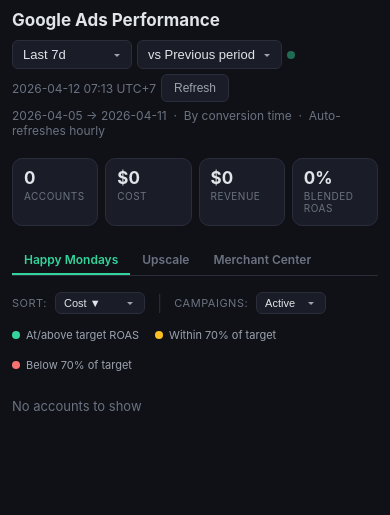
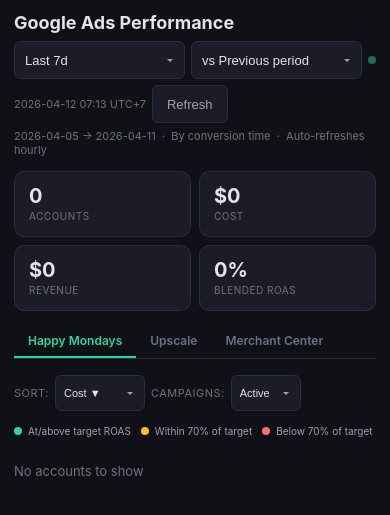
Before and after one commit to dingospo1/ads-dashboard, a Flask app: page / in a window 390 px wide. Shown: the top 515 px of the page. Run offline with Flask 3, Linux system fonts and the light colour scheme; data that the repository does not hold is empty.

Commit message:
Fix missing accounts and full mobile optimisation
- dashboard.html: remove HAPPY_WHITELIST/UPSCALE_WHITELIST filtering
  so all accounts from the MCC show (whitelist was silently dropping
  accounts whose API names didn't match exactly)
- dashboard.html: replace bare mobile media query with full responsive
  layout at 768px breakpoint: stacked header, 2x2 summary grid, tabs
  scroll horizontally, single-column account grid, full-screen modal,
  2-up swipeable KPI cards, larger touch targets on all controls,
  MC tab 2-col stats grid, tables force scroll with min-width

Co-Authored-By: Claude Sonnet 4.6 <noreply@anthropic.com>

```diff
--- a/templates/dashboard.html
+++ b/templates/dashboard.html
@@ -207,34 +207,101 @@ select.ctrl:focus { outline: none; border-color: #34d399; }
 .data-table tr:last-child td { border-bottom: none; }
 .data-table tr:hover td { background: rgba(255,255,255,0.02); }
 
-/* MOBILE */
-@media (max-width: 640px) {
-  body { padding: 10px 12px; }
-  h1 { font-size: 17px; }
-  .controls { gap: 5px; }
-  .summary-bar { gap: 7px; }
-  .stat-box { min-width: 76px; padding: 9px 11px; }
-  .stat-value { font-size: 17px; }
-  .grid { grid-template-columns: 1fr; }
-  .card { padding: 13px; }
-  .account-summary { gap: 10px; }
-  .tab { padding: 6px 12px; font-size: 12px; }
-  /* Modal */
-  .modal { margin: 0; padding: 14px 12px; border-radius: 0; min-height: 100vh; border: none; }
-  .modal-overlay { padding: 0; }
-  .modal-header { gap: 8px; margin-bottom: 12px; }
+/* ======= MOBILE OPTIMISATION ======= */
+@media (max-width: 768px) {
+  /* Base */
+  body { padding: 12px 14px; }
+
+  /* Header — stack title above controls */
+  .header { flex-direction: column; gap: 8px; }
+  h1 { font-size: 18px; }
+  .controls { width: 100%; gap: 6px; }
+  .controls select.ctrl { flex: 1; font-size: 13px; padding: 8px 28px 8px 10px; min-height: 38px; }
+  .custom-range { width: 100%; }
+  .custom-range input[type=date] { flex: 1; font-size: 13px; padding: 7px 8px; min-height: 38px; }
+  .last-updated { font-size: 11px; }
+  .refresh-btn { padding: 8px 14px; font-size: 13px; min-height: 38px; }
+  .subtitle { font-size: 11px; margin-bottom: 14px; }
+
+  /* Summary bar — 2×2 grid */
+  .summary-bar { display: grid; grid-template-columns: 1fr 1fr; gap: 8px; margin-bottom: 14px; }
+  .stat-box { max-width: none; min-width: 0; padding: 12px 14px; }
+  .stat-value { font-size: 20px; }
+  .stat-label { font-size: 10px; }
+
+  /* Tabs — scrollable, no wrapping */
+  .tab-bar { overflow-x: auto; -webkit-overflow-scrolling: touch; scrollbar-width: none; white-space: nowrap; display: flex; flex-wrap: nowrap; }
+  .tab-bar::-webkit-scrollbar { display: none; }
+  .tab { padding: 8px 14px; font-size: 12px; flex-shrink: 0; }
+
+  /* Toolbar */
+  .toolbar { gap: 6px; }
+  .toolbar select.ctrl { font-size: 12px; padding: 7px 22px 7px 8px; min-height: 36px; }
+  .toolbar-sep { display: none; }
+  .sort-label { font-size: 11px; }
+
+  /* Legend — wrap tightly */
+  .legend { gap: 10px; }
+  .legend-item { font-size: 10px; }
+
+  /* Account grid — single column */
+  .grid { grid-template-columns: 1fr; gap: 10px; }
+  .card { padding: 14px; }
+
+  /* Card header */
+  .card-header { flex-wrap: nowrap; }
+  .card-header h2 { font-size: 14px; }
+  .deeper-btn { font-size: 11px; padding: 4px 10px; }
+  .badge { font-size: 10px; padding: 3px 8px; }
+
+  /* Account stats — wrap to 3 per row */
+  .account-summary { gap: 10px 16px; }
+  .account-stat { min-width: 60px; }
+  .account-stat span { font-size: 13px; }
+
+  /* Campaign rows — hide less-critical columns on small screens */
+  .campaign-metric { width: 68px; font-size: 11px; }
+  .campaign-metric.roas { width: 58px; }
+
+  /* MC tab */
+  .mc-grid { grid-template-columns: 1fr; gap: 10px; }
+  .mc-card { padding: 14px; }
+  .mc-stats { grid-template-columns: repeat(2, 1fr); gap: 6px; }
+  .mc-stat-val { font-size: 16px; }
+
+  /* Deeper Dive modal — full screen */
+  .modal-overlay { padding: 0; align-items: flex-start; }
+  .modal { margin: 0; padding: 14px 14px 24px; border-radius: 0; min-height: 100vh; width: 100vw; max-width: 100vw; border: none; }
+  .modal-close { top: 12px; right: 14px; font-size: 28px; }
+  .modal-header { flex-direction: column; align-items: flex-start; gap: 8px; margin-bottom: 14px; padding-right: 40px; }
   .modal-title { font-size: 16px; }
-  .modal-controls { gap: 6px; }
-  /* KPI Cards — show 2 per screen on mobile */
-  .kpi-card { flex: 0 0 48%; min-width: 130px; padding: 12px 12px 10px; }
+  .modal-controls { width: 100%; gap: 6px; }
+  .modal-controls select.ctrl { flex: 1; font-size: 12px; padding: 8px 22px 8px 8px; min-height: 38px; }
+
+  /* KPI cards — 2 visible at a time, swipe */
+  .kpi-card { flex: 0 0 50%; min-width: 0; padding: 12px 12px 10px; }
   .kpi-card-value { font-size: 18px; }
+  .kpi-card-label { font-size: 10px; }
+
   /* Chart */
-  .chart-wrap { height: 220px; padding: 10px 10px 6px; }
-  .chart-header { margin: 10px 0 6px; }
-  /* Granularity toggle — larger tap targets */
-  .gran-btn { padding: 7px 14px; font-size: 12px; }
-  /* Tables — allow horizontal scroll, increase row height */
-  .data-table th, .data-table td { padding: 8px 8px; font-size: 11px; }
+  .chart-header { flex-direction: column; align-items: flex-start; gap: 6px; margin: 12px 0 8px; }
+  .chart-wrap { height: 200px; padding: 10px 8px 6px; margin-bottom: 18px; }
+  .gran-ctrl { align-self: flex-end; }
+  .gran-btn { padding: 7px 12px; font-size: 12px; }
+
+  /* Section titles + segment dropdowns */
+  .modal-section-title { flex-wrap: wrap; gap: 6px; }
+  .modal-section-title select.ctrl { font-size: 11px; }
+
+  /* Tables — force horizontal scroll, increase tap target height */
+  .data-table-wrap { -webkit-overflow-scrolling: touch; }
+  .data-table { min-width: 520px; }
+  .data-table th, .data-table td { padding: 9px 10px; font-size: 11px; }
+  .data-table td:first-child { max-width: 160px; }
+
+  /* KPI picker — wider on mobile */
+  .kpi-picker { min-width: 200px; }
+  .kpi-picker-opt { padding: 12px 14px; font-size: 13px; }
 }
 </style>
 </head>
@@ -387,12 +454,8 @@ const rangeType = "{{ range_type }}";
 const customStart = "{{ custom_start }}";
 const customEnd = "{{ custom_end }}";
 
-let happyAccounts = JSON.parse(JSON.stringify(
-  (rawData.happy || []).filter(a => HAPPY_WHITELIST.includes(a.name))
-));
-let upscaleAccounts = JSON.parse(JSON.stringify(
-  (rawData.upscale || []).filter(a => UPSCALE_WHITELIST.includes(a.name))
-));
+let happyAccounts = JSON.parse(JSON.stringify(rawData.happy || []));
+let upscaleAccounts = JSON.parse(JSON.stringify(rawData.upscale || []));
 let compareData = null;
 let activeTab = 'happy';
 let campFilter = 'active'; // 'active','paused','all'
```
